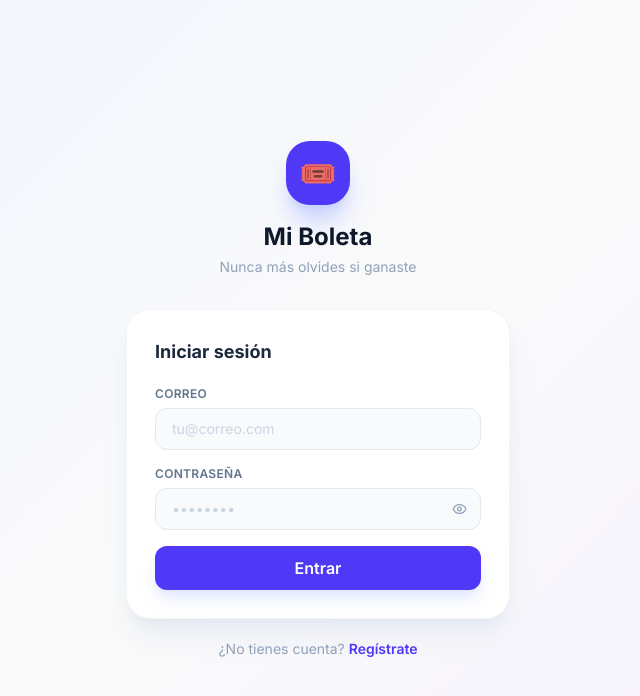
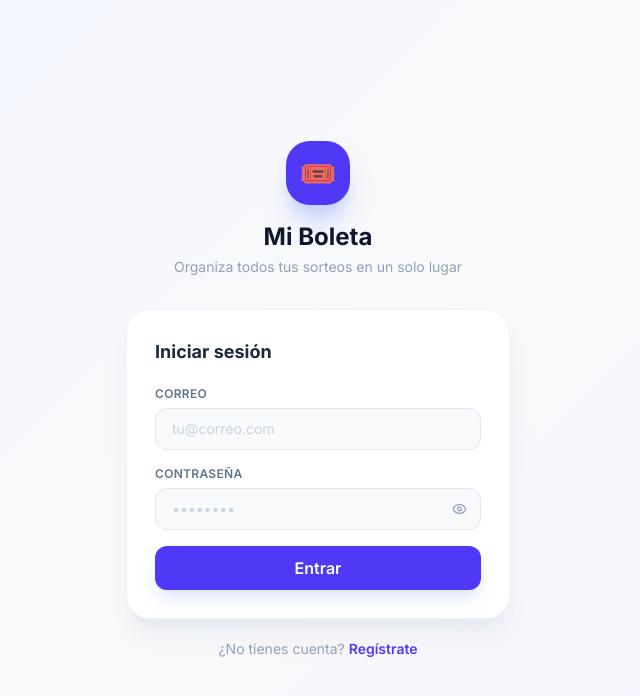
Before and after one commit to Vict0rMMA/front-web, a Next.js app: page /login in a window 1280 px wide. Shown: the top 696 px of the page, without its empty margins (322-962 px from the left). Built offline with nearby package versions, Linux system fonts and the light colour scheme.

Commit message:
cambiar slogan en paginas de login y registro

```diff
--- a/src/app/login/page.tsx
+++ b/src/app/login/page.tsx
@@ -53,7 +53,7 @@ export default function LoginPage() {
             <span className="text-3xl">🎟️</span>
           </div>
           <h1 className="text-2xl font-bold text-slate-900">Mi Boleta</h1>
-          <p className="text-sm text-slate-400 mt-1">Nunca más olvides si ganaste</p>
+          <p className="text-sm text-slate-400 mt-1">Organiza todos tus sorteos en un solo lugar</p>
         </div>
 
         {/* Card */}
--- a/src/app/register/page.tsx
+++ b/src/app/register/page.tsx
@@ -50,7 +50,7 @@ export default function RegisterPage() {
             <span className="text-3xl">🎟️</span>
           </div>
           <h1 className="text-2xl font-bold text-slate-900">Mi Boleta</h1>
-          <p className="text-sm text-slate-400 mt-1">Nunca más olvides si ganaste</p>
+          <p className="text-sm text-slate-400 mt-1">Organiza todos tus sorteos en un solo lugar</p>
         </div>
 
         {/* Card */}
```
